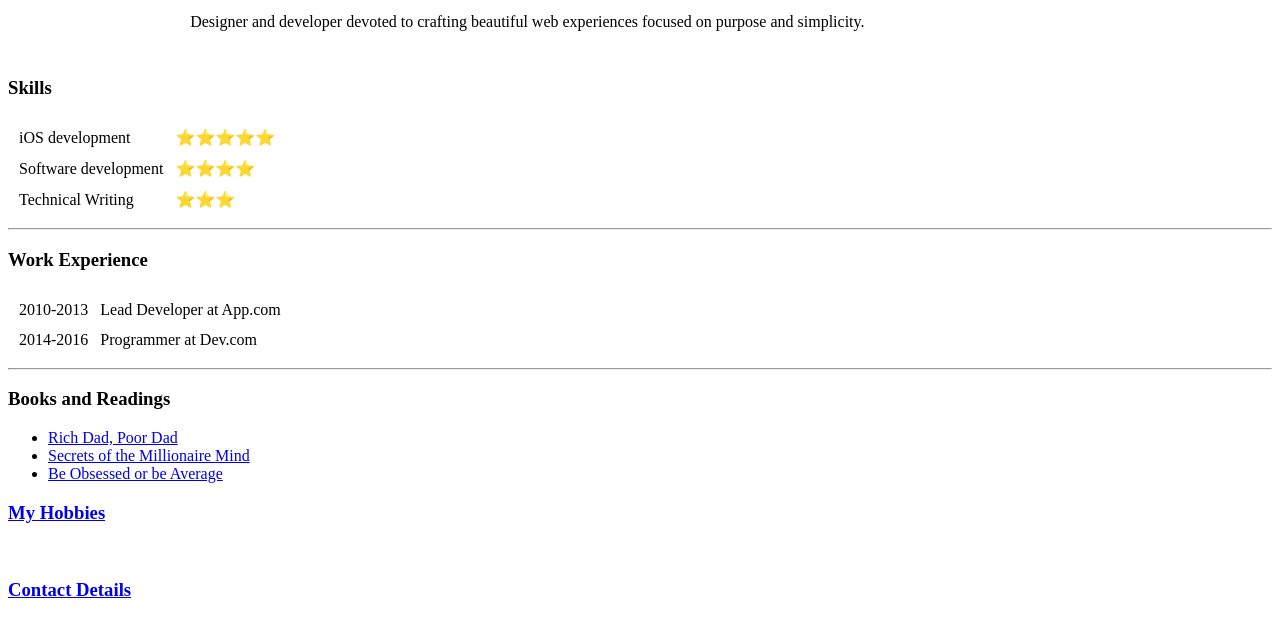
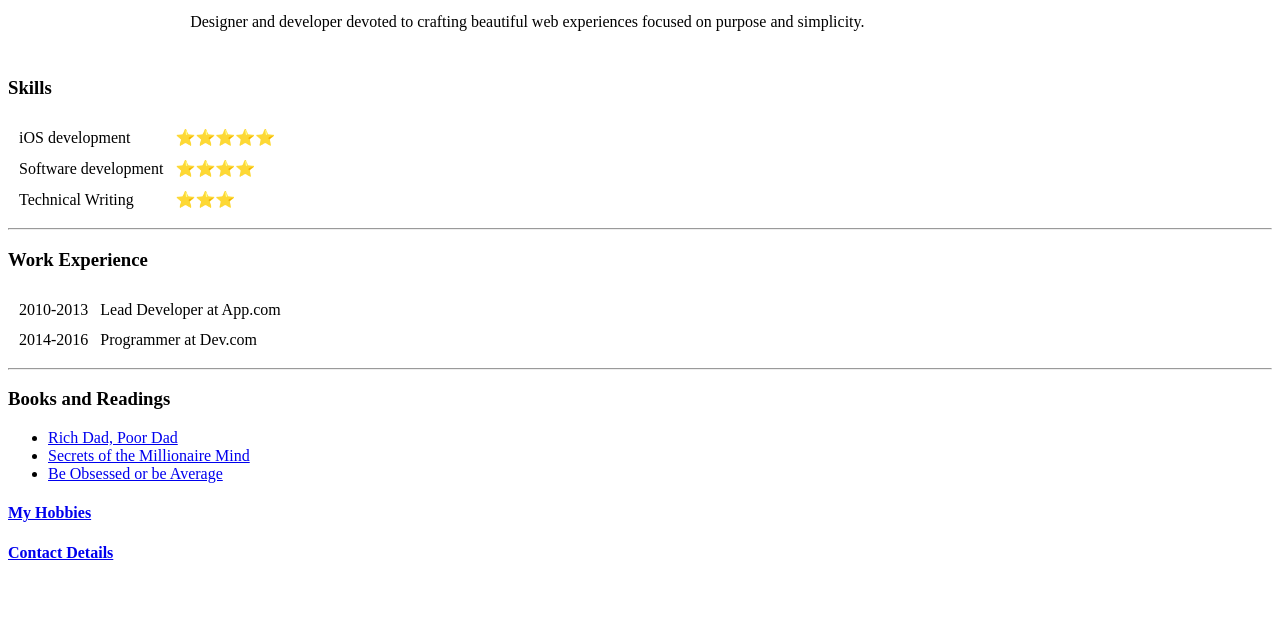
Before and after one commit to Rufaro-Nedziwe/cv, a plain HTML site: page index.html in a window 1280 px wide. Shown: the part 120-754 px from the top of the page. Drawn offline with Linux system fonts and the light colour scheme.

Commit message:
Update index.html

```diff
--- a/index.html
+++ b/index.html
@@ -55,9 +55,8 @@
     <li><a href="https://www.academia.edu/37107438/Secrets_of_The_Millionaire_Mind_T_Harv_Eker">Secrets of the Millionaire Mind</a></li>
     <li><a href="https://www.amazon.com/Be-Obsessed-Average-Grant-Cardone/dp/1101981059">Be Obsessed or be Average</a></li>
   </ul>
-  <h3><a href="Hobbies.html">My Hobbies</a></h3>
-  <br>
-  <h3><a href="Contact Details.html">Contact Details</a><h3>
+  <h4><a href="Hobbies.html">My Hobbies</a></h4>
+  <h4><a href="Contact Details.html">Contact Details</a><h4>
 </body>
 
 </html>
```
